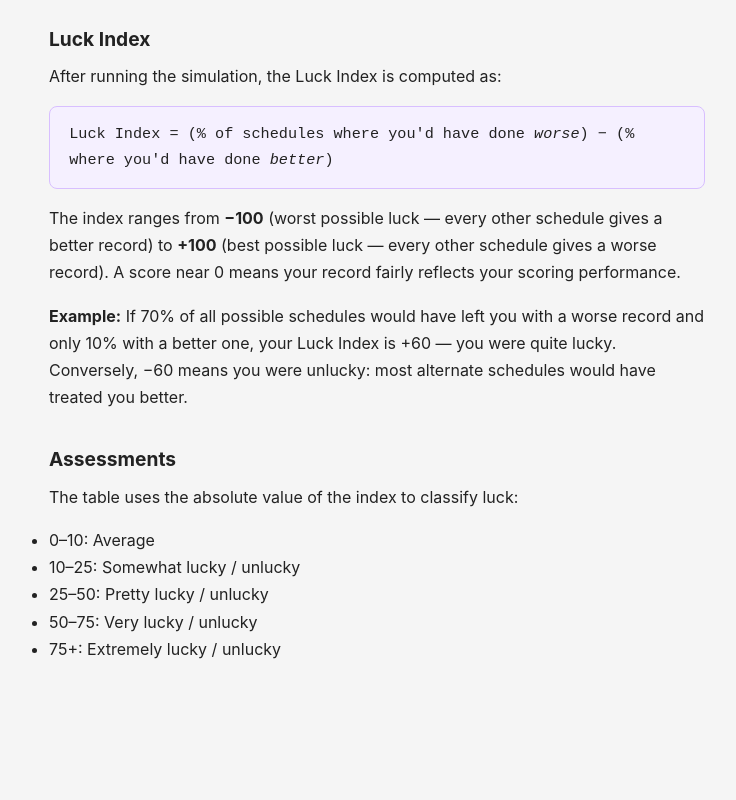
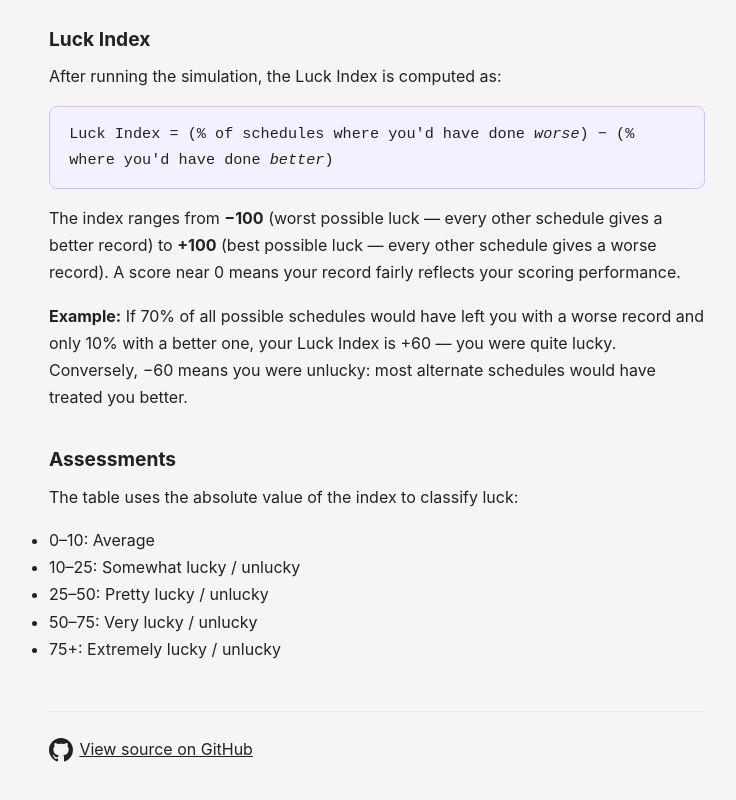
Before and after one commit to julian-soda/fantasy_football, a React (Vite) app in the folder frontend/: page /about in a window 1280 px wide. Shown: the part 428-1228 px from the top of the page, without its empty margins (263-999 px from the left). Before the commit the page ends 1139 px from the top, so only its background shows below. Built offline with nearby package versions, Linux system fonts and the light colour scheme.

Commit message:
UI updates

```diff
--- a/frontend/src/components/LuckBarChart.tsx
+++ b/frontend/src/components/LuckBarChart.tsx
@@ -38,7 +38,7 @@
         <XAxis
           type="number"
           tickFormatter={v => (v > 0 ? `+${v}` : `${v}`)}
-          domain={['auto', 'auto']}
+          domain={[-100, 100]}
           tick={{ fontSize: 12 }}
         />
         <YAxis
--- a/frontend/src/components/LuckTable.tsx
+++ b/frontend/src/components/LuckTable.tsx
@@ -36,6 +36,9 @@
   td: {
     padding: '0.55rem 0.8rem',
     borderBottom: '1px solid #eee',
+  },
+  noWrap: {
+    whiteSpace: 'nowrap' as const,
   },
   number: {
     textAlign: 'right' as const,
@@ -122,10 +125,12 @@
             <th style={{ ...styles.th, ...styles.number }} onClick={() => handleSort('luck_index')}>
               Luck Index{arrow('luck_index')}
             </th>
-            <th style={{ ...styles.th, ...styles.number }} onClick={() => handleSort('pct_worse')}>
+            <th style={{ ...styles.th, ...styles.number }} onClick={() => handleSort('pct_worse')}
+              title="Sum of % of all schedule combinations where a team would have a worse record than actual">
               % Worse{arrow('pct_worse')}
             </th>
-            <th style={{ ...styles.th, ...styles.number }} onClick={() => handleSort('pct_better')}>
+            <th style={{ ...styles.th, ...styles.number }} onClick={() => handleSort('pct_better')}
+              title="Sum of % of all schedule combinations where a team would have a better record than actual">
               % Better{arrow('pct_better')}
             </th>
             <th style={styles.th}>Assessment</th>
@@ -146,7 +151,7 @@
                   onClick={() => setExpandedTeam(isExpanded ? null : name)}
                 >
                   <td style={styles.td}>{i + 1}</td>
-                  <td style={styles.td}>
+                  <td style={{ ...styles.td, ...styles.noWrap }}>
                     <span style={{ marginRight: '0.4rem', fontSize: '0.75rem', color: '#999' }}>
                       {isExpanded ? '▾' : '▸'}
                     </span>
--- a/frontend/src/pages/About.tsx
+++ b/frontend/src/pages/About.tsx
@@ -72,6 +72,28 @@
         <li>50–75: Very lucky / unlucky</li>
         <li>75+: Extremely lucky / unlucky</li>
       </ul>
+
+      <div style={{ marginTop: '3rem', paddingTop: '1.5rem', borderTop: '1px solid #e5e7eb' }}>
+        <a
+          href="https://github.com/julian-soda/fantasy_football"
+          target="_blank"
+          rel="noreferrer"
+          style={{ color: '#222', display: 'inline-flex', alignItems: 'center', gap: '0.4rem' }}
+          aria-label="View source on GitHub"
+        >
+          <svg height="24" width="24" viewBox="0 0 16 16" fill="currentColor" aria-hidden="true">
+            <path d="M8 0C3.58 0 0 3.58 0 8c0 3.54 2.29 6.53 5.47 7.59.4.07.55-.17.55-.38
+              0-.19-.01-.82-.01-1.49-2.01.37-2.53-.49-2.69-.94-.09-.23-.48-.94-.82-1.13
+              -.28-.15-.68-.52-.01-.53.63-.01 1.08.58 1.23.82.72 1.21 1.87.87 2.33.66
+              .07-.52.28-.87.51-1.07-1.78-.2-3.64-.89-3.64-3.95 0-.87.31-1.59.82-2.15
+              -.08-.2-.36-1.02.08-2.12 0 0 .67-.21 2.2.82.64-.18 1.32-.27 2-.27.68 0
+              1.36.09 2 .27 1.53-1.04 2.2-.82 2.2-.82.44 1.1.16 1.92.08 2.12.51.56.82
+              1.27.82 2.15 0 3.07-1.87 3.75-3.65 3.95.29.25.54.73.54 1.48 0 1.07-.01
+              1.93-.01 2.2 0 .21.15.46.55.38A8.013 8.013 0 0016 8c0-4.42-3.58-8-8-8z" />
+          </svg>
+          View source on GitHub
+        </a>
+      </div>
     </div>
   )
 }
--- a/frontend/src/pages/Results.tsx
+++ b/frontend/src/pages/Results.tsx
@@ -123,7 +123,7 @@
         <p style={styles.meta}>{metaParts.join(', ')} · Calculated {created}</p>
 
         <div style={styles.shareBox}>
-          <span style={styles.meta} >Shareable link:</span>
+          <span style={{ ...styles.meta, marginBottom: 0 }}>Shareable link:</span>
           <span style={styles.shareUrl}>{window.location.href}</span>
           <button style={styles.copyBtn} onClick={copyLink}>
             {copied ? 'Copied!' : 'Copy'}
```
